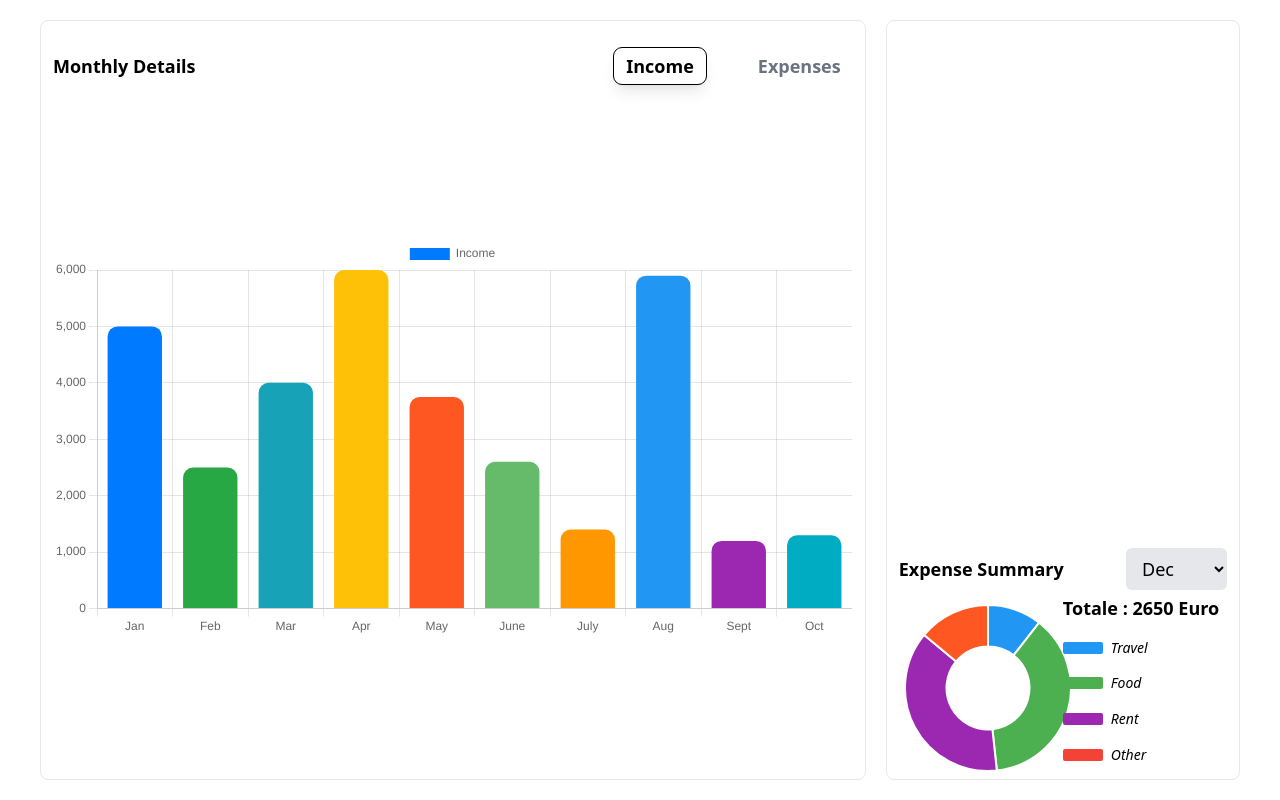
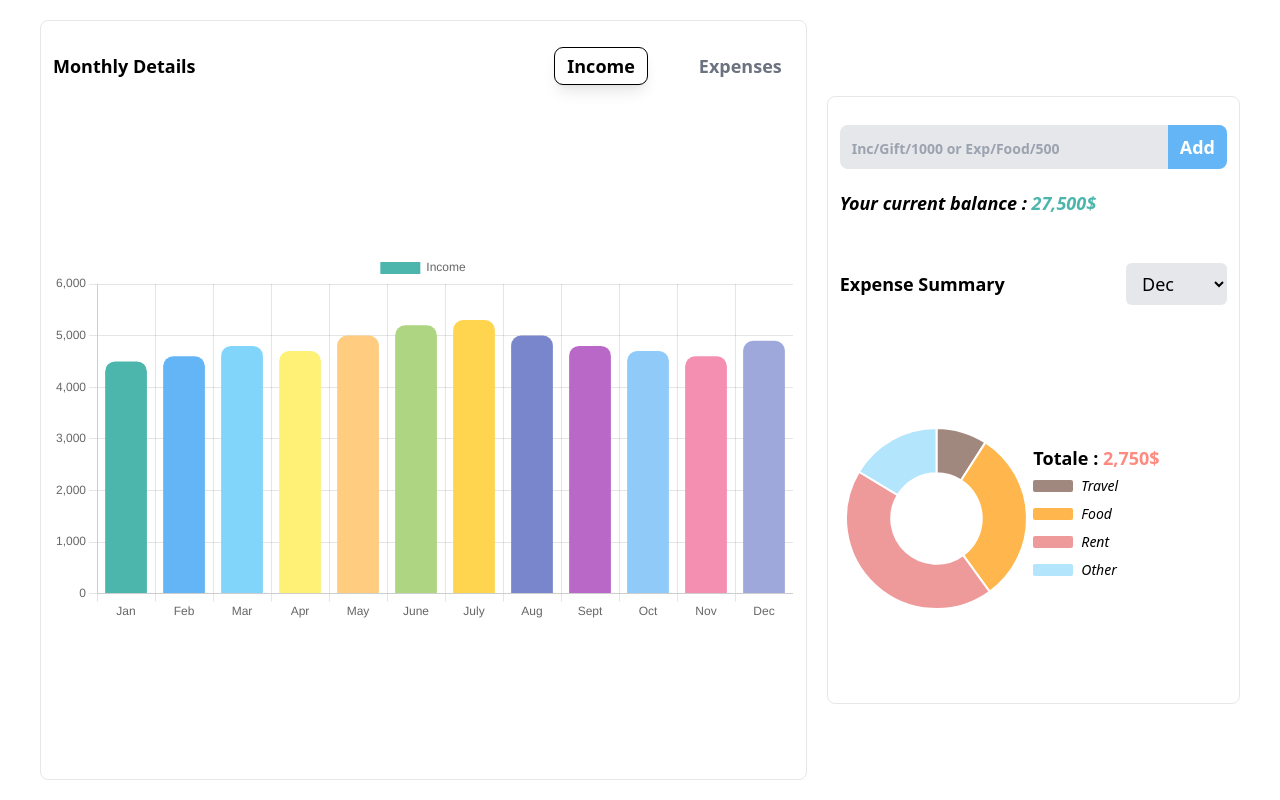
Before and after one commit to QuentinRabe/FinTrack, a Vue app: page / in a window 1280 px wide. Built offline with nearby package versions, Linux system fonts and the light colour scheme.

Commit message:
finished MVP but need coherent data

```diff
--- a/src/components/GraphicDoughnutComponent.vue
+++ b/src/components/GraphicDoughnutComponent.vue
@@ -1,5 +1,7 @@
 <template>
-  <Doughnut :data="data" :options="chartOptions" class="w-full h-full"/>
+  <div class="w-full h-full flex items-center">
+    <Doughnut :data="data" :options="chartOptions" />
+  </div>
 </template>
 
 <script setup>
@@ -15,10 +17,10 @@ const data = ref({
     {
       data: arrayData,
       backgroundColor: [
-        "rgb(33, 150, 243)", // Bleu vif
-        "rgb(76, 175, 80)", // Vert éclatant
-        "rgb(156, 39, 176)", // Violet vif
-        "rgb(255, 87, 34)", // Orange brûlé
+        "rgb(161, 136, 127)", // Brun taupe
+        "rgb(255, 183, 77)", // Orange ambré
+        "rgb(239, 154, 154)", // Rouge clair
+        "rgb(179, 229, 252)",
       ],
       hoverOffset: 4,
     },
@@ -33,9 +35,9 @@ onMounted(() => {
 const chartOptions = {
   animation: {
     duration: 1000, // Durée de l'animation en millisecondes
-    easing: 'easeInOutBounce', // Type d'animation
+    easing: "easeInOutBounce", // Type d'animation
     onComplete: () => {
-      console.log('Animation terminée');
+      console.log("Animation terminée");
     },
   },
 };
--- /dev/null
+++ b/src/components/InputComponent.vue
@@ -0,0 +1,45 @@
+<template>
+  <div class="w-full flex items-center">
+    <input
+      type="text"
+      class="bg-gray-200 px-3 py-2 rounded-lg rounded-e-none outline-none text-lg h-full placeholder:text-sm text-black font-semibold flex-grow"
+      placeholder="Inc/Gift/1000 or Exp/Food/500"
+      v-model="inputValue"
+    />
+    <button
+      style="background-color: rgb(100, 181, 246)"
+      class="h-full px-3 py-2 rounded-lg rounded-s-none text-white text-lg font-bold"
+      @click="addInputToArray"
+    >
+      Add
+    </button>
+  </div>
+</template>
+
+<script setup>
+import { ref } from "vue";
+import { useFinanceStore } from "@/stores/store";
+
+const store = useFinanceStore();
+const inputValue = ref("");
+const addInputToArray = () => {
+  const splitted = inputValue.value.split("/");
+  console.log(store.monthlyIncome[store.monthlyIncome.length - 1]);
+  if (splitted[0] === "Inc") {
+    store.monthlyIncome[store.monthlyIncome.length - 1] += parseInt(
+      splitted[2]
+    );
+    console.log(store.monthlyIncome[store.monthlyIncome.length - 1]);
+  } else {
+    if (splitted[1] === "Travel")
+      store.expenseSummary[11].travel += parseInt(splitted[2]);
+    else if (splitted[1] === "Food")
+      store.expenseSummary[11].food += parseInt(splitted[2]);
+    else if (splitted[1] === "Rent")
+      store.expenseSummary[11].rent += parseInt(splitted[2]);
+    else store.expenseSummary[11].other += parseInt(splitted[2]);
+    store.monthlyExpenses[11] += parseInt(splitted[2]);
+  }
+  inputValue.value = "";
+};
+</script>
--- a/src/sections/MonthlyDetailsSection.vue
+++ b/src/sections/MonthlyDetailsSection.vue
@@ -1,5 +1,5 @@
 <template>
-  <section class="flex flex-col gap-5 w-[70%] h-full">
+  <section class="flex flex-col gap-5 w-[65%] h-full">
     <div
       class="w-full h-full px-3 py-2 text-lg border rounded-lg flex flex-col"
     >
@@ -18,7 +18,13 @@
       <div class="w-full h-[90%] grid grid-cols-1 items-center">
         <transition name="fade">
           <GraphicBarComponent
-            :key="store.activeBar"
+            :key="
+              store.activeBar +
+              '-' +
+              store.monthlyIncome +
+              '-' +
+              store.monthlyExpenses
+            "
             :monthData="
               store.activeBar === 'Income'
                 ? store.monthlyIncome
--- a/src/sections/RightSection.vue
+++ b/src/sections/RightSection.vue
@@ -1,34 +1,49 @@
 <template>
   <section
-    class="w-[30%] h-full px-3 py-2 text-lg border rounded-lg flex flex-col justify-end"
+    class="w-[35%] h-[80%] px-3 py-4 text-lg border rounded-lg flex flex-col justify-evenly gap-5"
   >
-    <div class="w-full h-[30%] flex flex-col gap-1">
-      <div class="w-full h-[20%] flex justify-between items-center">
+    <div class="w-full h-[10%] flex flex-col">
+      <InputComponent />
+      <p
+        :key="store.currentBalance"
+        class="text-lg text-black font-bold italic mt-5"
+      >
+        Your current balance :
+        <span style="color: rgb(77, 182, 172);"> {{ store.currentBalance.toLocaleString() }}$ </span>
+      </p>
+    </div>
+    <div class="w-full h-[80%] flex flex-col">
+      <div class="w-full h-[30%] flex justify-between items-center">
         <TitleComponent title="Expense Summary" />
         <OptGroupComponent :months="store.months" />
       </div>
-      <div class="w-full h-[80%]">
+      <div class="w-full h-[70%]">
         <Transition name="fades">
-          <div :key="store.monthSelected" class="w-full h-full grid grid-cols-2">
+          <div
+            :key="store.monthSelected"
+            class="w-full h-full grid grid-cols-2 items-center"
+          >
             <GraphicDoughnutComponent
               :arrayData="store.expenseSummaryArray"
-              :key="store.monthSelected"
+              :key="store.monthSelected + '-' + store.currentExpenseSummarySum"
             />
-            <div
-              class="w-full h-full grid grid-rows-5"
-              :key="store.monthSelected"
-            >
-              <p>
-                <span class="text-lg font-bold text-black">Totale :
-                {{ store.currentExpenseSummarySum }} Euro </span>
+            <div class="grid grid-rows-5" :key="store.monthSelected">
+              <p class="text-lg font-bold text-black">
+                Totale :
+                <span style="color: rgb(255, 138, 128)">
+                  {{ store.currentExpenseSummarySum.toLocaleString() }}$
+                </span>
               </p>
               <LabelsGraphComponent
-                bgColor="rgb(33, 150, 243)"
+                bgColor="rgb(161, 136, 127)"
                 label="Travel"
               />
-              <LabelsGraphComponent bgColor="rgb(76, 175, 80)" label="Food" />
-              <LabelsGraphComponent bgColor="rgb(156, 39, 176)" label="Rent" />
-              <LabelsGraphComponent bgColor="rgb(244, 67, 54)" label="Other" />
+              <LabelsGraphComponent bgColor="rgb(255, 183, 77)" label="Food" />
+              <LabelsGraphComponent bgColor="rgb(239, 154, 154)" label="Rent" />
+              <LabelsGraphComponent
+                bgColor="rgb(179, 229, 252)"
+                label="Other"
+              />
             </div>
           </div>
         </Transition>
@@ -43,6 +58,7 @@ import { useFinanceStore } from "@/stores/store";
 import GraphicDoughnutComponent from "@/components/GraphicDoughnutComponent.vue";
 import OptGroupComponent from "@/components/OptGroupComponent.vue";
 import LabelsGraphComponent from "@/components/LabelsGraphComponent.vue";
+import InputComponent from "@/components/InputComponent.vue";
 const store = useFinanceStore();
 </script>
 
--- a/src/stores/store.js
+++ b/src/stores/store.js
@@ -9,51 +9,77 @@ export const useFinanceStore = defineStore("finance", () => {
   const activeBar = ref("Income");
   const monthSelected = ref("Dec");
   const currentExpenseSummarySum = ref();
-  const months = ["Jan", "Feb", "Mar", "Apr", "May", "June", "July", "Aug", "Sept", "Oct", "Nov", "Dec"];
- const expenseSummary = ref([
-   { id: "Jan", travel: 200, food: 800, rent: 900, other: 250 },
-   { id: "Feb", travel: 220, food: 850, rent: 900, other: 270 },
-   { id: "Mar", travel: 180, food: 950, rent: 910, other: 260 },
-   { id: "Apr", travel: 210, food: 1000, rent: 920, other: 280 },
-   { id: "May", travel: 190, food: 1100, rent: 930, other: 300 },
-   { id: "June", travel: 230, food: 1050, rent: 940, other: 320 },
-   { id: "July", travel: 250, food: 900, rent: 950, other: 310 },
-   { id: "Aug", travel: 220, food: 870, rent: 960, other: 330 },
-   { id: "Sept", travel: 240, food: 950, rent: 970, other: 340 },
-   { id: "Oct", travel: 210, food: 1000, rent: 980, other: 350 },
-   { id: "Nov", travel: 260, food: 900, rent: 990, other: 360 },
-   { id: "Dec", travel: 280, food: 1000, rent: 1000, other: 370 },
- ]);
+  const months = [
+    "Jan",
+    "Feb",
+    "Mar",
+    "Apr",
+    "May",
+    "June",
+    "July",
+    "Aug",
+    "Sept",
+    "Oct",
+    "Nov",
+    "Dec",
+  ];
+  const expenseSummary = ref([
+    { id: "Jan", travel: 150, food: 600, rent: 1200, other: 300 },
+    { id: "Feb", travel: 160, food: 620, rent: 1200, other: 320 },
+    { id: "Mar", travel: 170, food: 650, rent: 1200, other: 350 },
+    { id: "Apr", travel: 180, food: 700, rent: 1200, other: 400 },
+    { id: "May", travel: 200, food: 750, rent: 1200, other: 420 },
+    { id: "June", travel: 220, food: 800, rent: 1200, other: 450 },
+    { id: "July", travel: 250, food: 850, rent: 1200, other: 470 },
+    { id: "Aug", travel: 240, food: 820, rent: 1200, other: 460 },
+    { id: "Sept", travel: 230, food: 780, rent: 1200, other: 440 },
+    { id: "Oct", travel: 200, food: 750, rent: 1200, other: 410 },
+    { id: "Nov", travel: 180, food: 700, rent: 1200, other: 380 },
+    { id: "Dec", travel: 250, food: 850, rent: 1200, other: 450 },
+  ]);
 
-  const monthlyIncome = [5000, 2500, 4000, 6000, 3750, 2600, 1400, 5900, 1200, 1300];
-  const monthlyExpenses = [1000, 1500, 3000, 5000, 2050];
+  const monthlyIncome = ref([
+    4500, 4600, 4800, 4700, 5000, 5200, 5300, 5000, 4800, 4700, 4600, 4900,
+  ]);
+
+  const monthlyExpenses = ref([
+    2250, 2300, 2420, 2480, 2570, 2670, 2770, 2720, 2650, 2560, 2460, 2750,
+  ]);
+
+  const currentBalance = computed(() => {
+    return (
+      monthlyIncome.value.reduce((sum, curval) => sum + curval, 0) -
+      monthlyExpenses.value.reduce((sum, curval) => sum + curval, 0)
+    );
+  });
   const incomesColors = [
-    "rgb(0, 123, 255)", // Bleu vif
-    "rgb(40, 167, 69)", // Vert émeraude
-    "rgb(23, 162, 184)", // Bleu sarcelle
-    "rgb(255, 193, 7)", // Jaune doré
-    "rgb(255, 87, 34)", // Orange vif
-    "rgb(102, 187, 106)", // Vert clair
-    "rgb(255, 152, 0)", // Orange pastel
-    "rgb(33, 150, 243)", // Bleu clair
-    "rgb(156, 39, 176)", // Violet intense
-    "rgb(0, 172, 193)", // Cyan foncé
-    "rgb(121, 85, 72)", // Brun clair
-    "rgb(63, 81, 181)", // Bleu roi
+    "rgb(77, 182, 172)", // Vert menthe
+    "rgb(100, 181, 246)", // Bleu clair
+    "rgb(129, 212, 250)", // Bleu ciel
+    "rgb(255, 241, 118)", // Jaune pâle
+    "rgb(255, 204, 128)", // Orange clair
+    "rgb(174, 213, 129)", // Vert herbe
+    "rgb(255, 213, 79)", // Jaune doré
+    "rgb(121, 134, 203)", // Bleu lavande
+    "rgb(186, 104, 200)", // Violet orchidée
+    "rgb(144, 202, 249)", // Bleu bébé
+    "rgb(244, 143, 177)", // Rose pastel
+    "rgb(159, 168, 218)", // Bleu ardoise
   ];
+
   const expensesColors = [
-    "rgb(244, 67, 54)", // Rouge vif
-    "rgb(233, 30, 99)", // Rose foncé
-    "rgb(255, 87, 34)", // Orange intense
-    "rgb(255, 138, 101)", // Orange pastel
-    "rgb(255, 202, 40)", // Jaune foncé
-    "rgb(156, 39, 176)", // Violet foncé
-    "rgb(121, 85, 72)", // Brun
-    "rgb(255, 112, 67)", // Orange corail
-    "rgb(229, 57, 53)", // Rouge profond
-    "rgb(198, 40, 40)", // Rouge sombre
-    "rgb(93, 64, 55)", // Marron cacao
-    "rgb(239, 83, 80)", // Rouge rosé
+    "rgb(255, 138, 128)", // Rouge corail
+    "rgb(244, 143, 177)", // Rose clair
+    "rgb(255, 171, 145)", // Orange pâle
+    "rgb(255, 204, 188)", // Saumon doux
+    "rgb(255, 245, 157)", // Jaune citron
+    "rgb(197, 202, 233)", // Violet doux
+    "rgb(161, 136, 127)", // Brun taupe
+    "rgb(255, 183, 77)", // Orange ambré
+    "rgb(239, 154, 154)", // Rouge clair
+    "rgb(179, 229, 252)", // Bleu pastel
+    "rgb(207, 216, 220)", // Gris clair
+    "rgb(255, 224, 178)", // Beige pastel
   ];
 
   const toggleActive = (button) => {
@@ -66,18 +92,22 @@ export const useFinanceStore = defineStore("finance", () => {
     }
     console.log(`Active bar =>> ${activeBar.value}`);
   };
-  const monthsRegister = ((value) => {
-    if (value === 'Income')
-      return ([...months].splice(0, monthlyIncome.length));
-    else
-      return ([...months].slice(0, monthlyExpenses.length));
+  const monthsRegister = (value) => {
+    if (value === "Income")
+      return [...months].splice(0, monthlyIncome.value.length);
+    else return [...months].slice(0, monthlyExpenses.value.length);
+  };
+  const expenseSummaryArray = computed(() => {
+    const obj = [...expenseSummary.value].find(
+      (m) => m.id === monthSelected.value
+    );
+    const array = [obj.travel, obj.food, obj.rent, obj.other];
+    currentExpenseSummarySum.value = array.reduce(
+      (sum, currentValue) => sum + currentValue,
+      0
+    );
+    return array;
   });
-  const expenseSummaryArray = computed(() => {
-    const obj = [...expenseSummary.value].find((m) => m.id === monthSelected.value);
-    const array = [obj.travel, obj.food, obj.rent, obj.other];
-    currentExpenseSummarySum.value = array.reduce((sum, currentValue) => sum + currentValue, 0);
-    return (array);
-  })
   return {
     switches,
     toggleActive,
@@ -92,5 +122,6 @@ export const useFinanceStore = defineStore("finance", () => {
     expenseSummary,
     expenseSummaryArray,
     currentExpenseSummarySum,
+    currentBalance,
   };
 });
--- a/src/views/HomeView.vue
+++ b/src/views/HomeView.vue
@@ -1,5 +1,5 @@
 <template>
-  <main class="bg-white w-full h-screen flex px-10 py-5 gap-5">
+  <main class="bg-white w-full h-screen flex items-center px-10 py-5 gap-5">
     <MonthlyDetailsSection/>
     <RightSection/>
   </main>
```
